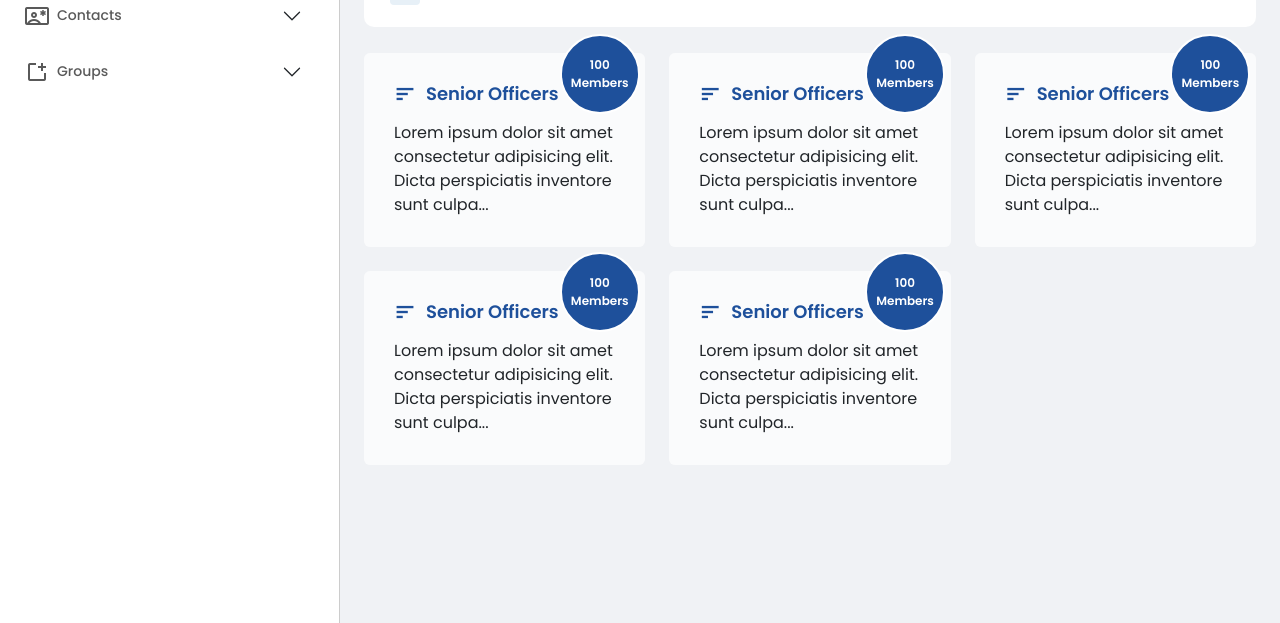
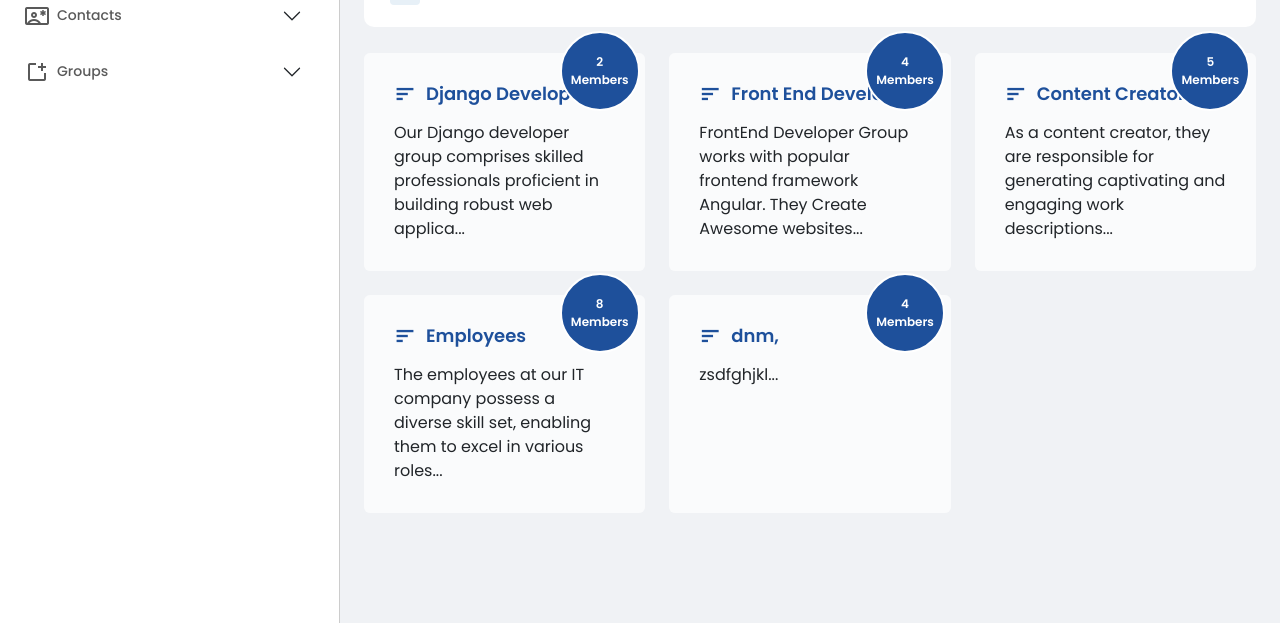
Before and after one commit to sheetal369/Bulk-Mail, a Django app: page /view_groups/ in a window 1280 px wide. Shown: the part 177-800 px from the top of the page. Run offline with Django 4.2, Linux system fonts and the light colour scheme; data comes from the database, SQL or seed files in the repository; both versions use the stored data as it was after the commit; some libraries are stand-ins or nearby versions.

Commit message:
Views & Group Working state

```diff
--- a/bulk_mail/urls.py
+++ b/bulk_mail/urls.py
@@ -26,5 +26,6 @@ urlpatterns = [
     path('view_contacts/', view_contacts, name="view_contacts"),
     path('view_groups/', view_groups, name="view_groups"),
     path('create_group/', create_group, name="create_group"),
-    path('view_group/', view_group, name="view_group"),
+    path('group/<int:id>/', group_detail, name='group'),
+    # path('view_group/<int>', view_group, name="view_group"),
 ]
--- a/bulk_mail/views.py
+++ b/bulk_mail/views.py
@@ -17,16 +17,37 @@ def create_user(request):
         form = UserForm()
     return render(request, 'create_contact.html', {'form': form})
 
+def create_group(request):
+    if request.method == 'POST':
+        name = request.POST['name']
+        description = request.POST['mailBox']
+        contacts = request.POST.getlist('check_status')  # Assuming 'contacts' is the name attribute of the checkbox inputs
+        print(contacts)
+        return HttpResponse(contacts)
+        # Create the group
+        group = Group.objects.create(name=name, description=description)
+
+        # Add contacts to the group
+        for contact_id in contacts:
+            group.emails.add(contact_id)
+
+        # Redirect to the group detail page or any other appropriate URL
+        return redirect('group_detail', id=group.id)
+
+    # If the request method is not POST, render the form template
+    return render(request, 'compose_mail.html')
 
 def view_contacts(request):
     contacts = User.objects.all()
     return render(request, 'contacts.html', {"contacts":contacts})
 
 def create_group(request):
-    return render(request, 'create_group.html')
+    contacts = User.objects.all()
+    return render(request, 'create_group.html', {"contacts":contacts})
 
 def view_groups(request):
-    return render(request, 'groups.html')
+    groups = Group.objects.all()
+    return render(request, 'groups.html', {"groups":groups})
 
-def view_group(request):
+def group_detail(request):
     return render(request, 'group.html')
--- a/emailsender/models.py
+++ b/emailsender/models.py
@@ -1,4 +1,5 @@
 from django.db import models
+from django.urls import reverse
 
 class Group(models.Model):
     name = models.CharField(max_length=60, unique=True)
@@ -7,6 +8,14 @@ class Group(models.Model):
 
     def __str__(self):
         return self.name
+
+    @property
+    def members_count(self):
+        return self.emails.count()
+
+    def get_absolute_url(self):
+        return reverse("group", kwargs={"id": self.id})
+        return reverse("group", args=[self.id])
 
 class User(models.Model):
     full_name = models.CharField(max_length=100)
--- a/templates/group.html
+++ b/templates/group.html
@@ -9,7 +9,7 @@
                 </a>
                 Groups<span class="sub-nav ms-2"> > Senior Officers</span>
             </h3>
-            <p><a href="">View Groups</a></p>
+            <p><a href="{% url 'view_groups' %}">View Groups</a></p>
         </div>
 
 
--- a/templates/groups.html
+++ b/templates/groups.html
@@ -4,7 +4,7 @@
   <div class="col-md-10 db-content">
     <div class="add-heading">
         <h3 class="heading-cm">
-            <a href="" class="nav-icon me-2">
+            <a href="{% url "index" %}" class="nav-icon me-2">
                 <i class="fa-solid fa-angle-left"></i>
             </a>
             Groups<span class="sub-nav ms-2"> > All Groups</span>
@@ -12,63 +12,17 @@
     </div>
 
     <div class="row row-cols-1 row-cols-md-3 g-4">
+      {% for group in groups %}
           <div class="col">
-            <a href="http://127.0.0.1:5500/html/group.html" class="kit-card-link">
-            <div class="card kit-card h-100">
-            <span class="members">100<br> Members</span>
-              <h2><span class="material-symbols-outlined">
-                sort
-                </span>Senior Officers</h2>
-                <p class="mt-3 mb-0">Lorem ipsum dolor sit amet consectetur adipisicing elit. Dicta perspiciatis inventore sunt culpa...</p>
-            </div>
-            </a>
+              <a href="{% url 'group' group.id %}" class="kit-card-link">
+                  <div class="card kit-card h-100">
+                      <span class="members">{{ group.members_count }}<br> Members</span>
+                      <h2><span class="material-symbols-outlined">sort</span>{{ group.name }}</h2>
+                      <p class="mt-3 mb-0">{{ group.description|slice:":100" }}{{ '...' }}</p>
+                  </div>
+              </a>
           </div>
-          <div class="col">
-            <a href="http://127.0.0.1:5500/html/group.html" class="kit-card-link">
-            <div class="card kit-card h-100">
-            <span class="members">100<br> Members</span>
-              <h2><span class="material-symbols-outlined">
-                sort
-                </span>Senior Officers</h2>
-                <p class="mt-3 mb-0">Lorem ipsum dolor sit amet consectetur adipisicing elit. Dicta perspiciatis inventore sunt culpa...</p>
-            </div>
-            </a>
-          </div>
-          <div class="col">
-            <a href="http://127.0.0.1:5500/html/group.html" class="kit-card-link">
-            <div class="card kit-card h-100">
-            <span class="members">100<br> Members</span>
-              <h2><span class="material-symbols-outlined">
-                sort
-                </span>Senior Officers</h2>
-                <p class="mt-3 mb-0">Lorem ipsum dolor sit amet consectetur adipisicing elit. Dicta perspiciatis inventore sunt culpa...</p>
-            </div>
-            </a>
-          </div>
-          <div class="col">
-            <a href="http://127.0.0.1:5500/html/group.html" class="kit-card-link">
-            <div class="card kit-card h-100">
-            <span class="members">100<br> Members</span>
-              <h2><span class="material-symbols-outlined">
-                sort
-                </span>Senior Officers</h2>
-                <p class="mt-3 mb-0">Lorem ipsum dolor sit amet consectetur adipisicing elit. Dicta perspiciatis inventore sunt culpa...</p>
-            </div>
-            </a>
-          </div>
-          <div class="col">
-            <a href="http://127.0.0.1:5500/html/group.html" class="kit-card-link">
-            <div class="card kit-card h-100">
-            <span class="members">100<br> Members</span>
-              <h2><span class="material-symbols-outlined">
-                sort
-                </span>Senior Officers</h2>
-                <p class="mt-3 mb-0">Lorem ipsum dolor sit amet consectetur adipisicing elit. Dicta perspiciatis inventore sunt culpa...</p>
-            </div>
-            </a>
-          </div>
+        {% endfor %}
     </div>
-
-
   </div>
 {% endblock content %}
--- a/templates/navbar.html
+++ b/templates/navbar.html
@@ -49,7 +49,7 @@
                         <div id="details-collapseregistration"
                             class="accordion-collapse details-collapseOne collapse">
                             <div class="accordion-body d-flex flex-column">
-                                <a class="nav-link" href="{% url 'view_group' %}">View Groups</a>
+                                <a class="nav-link" href="{% url 'view_groups' %}">View Groups</a>
                                 <a class="nav-link" href="{% url 'create_group' %}">Create Group</a>
                             </div>
                         </div>
```
Also changed, not shown: templates/create_group.html (+10 -22 lines), db.sqlite3.
